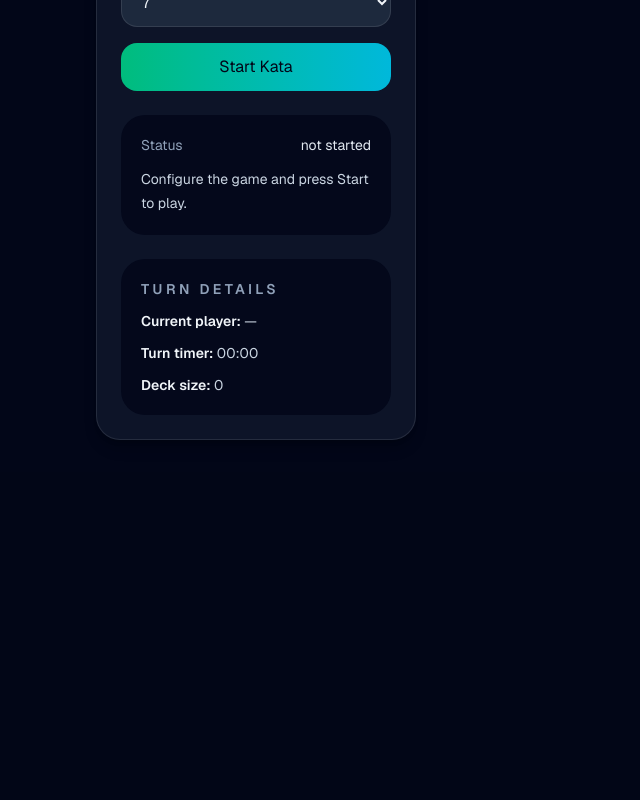
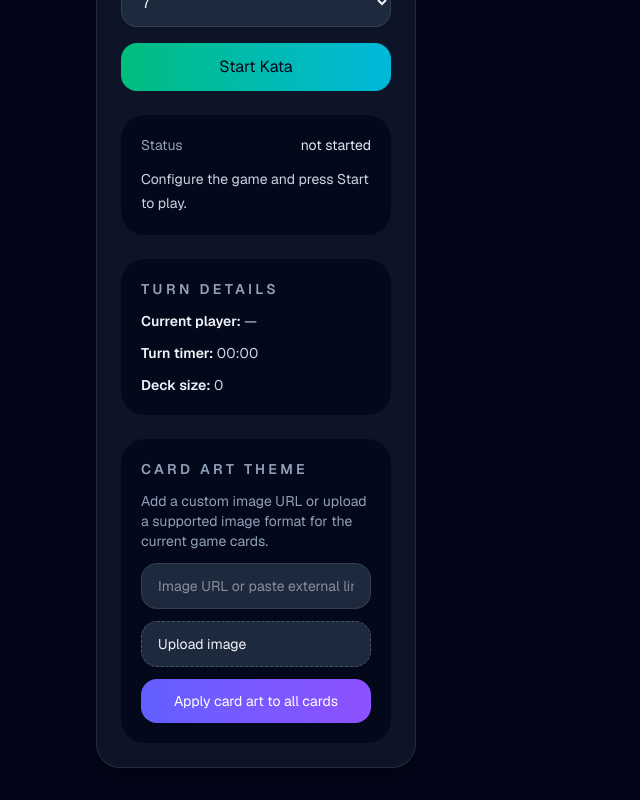
Before and after one commit to JaxnStack/card-platform, a Next.js app: page / in a window 1280 px wide. Shown: the part 432-1232 px from the top of the page, without its empty margins (0-640 px from the left). Before the commit the page ends 904 px from the top, so only its background shows below. Built offline with nearby package versions, Linux system fonts and the light colour scheme.

Commit message:
feat: added upload images and links for custom theme

```diff
--- a/src/app/page.tsx
+++ b/src/app/page.tsx
@@ -1,7 +1,7 @@
 "use client"
 
 import { AnimatePresence, motion } from "framer-motion"
-import { useEffect, useMemo, useState } from "react"
+import { useEffect, useMemo, useState, type ChangeEvent } from "react"
 import { useGame } from "@/hooks/useGame"
 import { getEngine } from "@/lib/games"
 import { getAIMove } from "@/lib/ai/basicAI"
@@ -109,7 +109,7 @@ function CardTile({ card }: { card: Card }) {
 }
 
 export default function Home() {
-  const { state, start, dispatch, reset } = useGame()
+  const { state, start, dispatch, reset, applyCardTheme } = useGame()
   const [gameType, setGameType] = useState<GameType>("kata")
   const [playerName, setPlayerName] = useState("Player")
   const [targetCard, setTargetCard] = useState("7")
@@ -120,6 +120,57 @@ export default function Home() {
   const [statusMessage, setStatusMessage] = useState(
     "Configure the game and press Start to play."
   )
+  const [customImageUrl, setCustomImageUrl] = useState("")
+  const [filePreviewUrl, setFilePreviewUrl] = useState<string | null>(null)
+  const [imageUploadError, setImageUploadError] = useState<string | null>(null)
+  const [toastMessage, setToastMessage] = useState<string | null>(null)
+
+  function handleFileUpload(event: ChangeEvent<HTMLInputElement>) {
+    const file = event.target.files?.[0]
+    if (!file) {
+      return
+    }
+
+    const allowedTypes = [
+      "image/png",
+      "image/jpeg",
+      "image/jpg",
+      "image/webp",
+      "image/gif",
+      "image/avif",
+      "image/svg+xml"
+    ]
+
+    if (!allowedTypes.includes(file.type)) {
+      setImageUploadError("Please upload a supported image type: PNG, JPG, WEBP, GIF, AVIF, SVG.")
+      return
+    }
+
+    const url = URL.createObjectURL(file)
+    if (filePreviewUrl) {
+      URL.revokeObjectURL(filePreviewUrl)
+    }
+    setFilePreviewUrl(url)
+    setImageUploadError(null)
+  }
+
+  function handleApplyCardArt() {
+    const imageUrl = filePreviewUrl ?? customImageUrl.trim()
+
+    if (!imageUrl) {
+      setImageUploadError("Enter an image URL or upload a supported file.")
+      return
+    }
+
+    if (!state) {
+      setImageUploadError("Start a game first before applying card art.")
+      return
+    }
+
+    applyCardTheme(imageUrl)
+    setToastMessage("Custom card art applied to all cards.")
+    setImageUploadError(null)
+  }
 
   const currentPlayer = state?.players[state.currentTurn]
   const validActions = useMemo(() => {
@@ -238,6 +289,12 @@ export default function Home() {
           </div>
         </header>
 
+        {toastMessage ? (
+          <div className="mb-6 rounded-3xl border border-emerald-500/20 bg-emerald-500/10 p-4 text-sm text-emerald-100 shadow-sm">
+            {toastMessage}
+          </div>
+        ) : null}
+
         <section className="grid gap-6 lg:grid-cols-[320px_1fr]">
           <div className="space-y-6 rounded-3xl border border-white/10 bg-slate-900/90 p-6 shadow-lg shadow-black/20">
             <div className="space-y-4">
@@ -329,6 +386,50 @@ export default function Home() {
                   <span className="font-semibold text-slate-100">Deck size:</span>{" "}
                   {deckSize}
                 </p>
+              </div>
+            </div>
+
+            <div className="rounded-3xl bg-slate-950/80 p-5">
+              <h2 className="mb-3 text-sm font-semibold uppercase tracking-[0.24em] text-slate-400">
+                Card art theme
+              </h2>
+              <div className="space-y-3 text-sm text-slate-300">
+                <p className="text-slate-400">
+                  Add a custom image URL or upload a supported image format for the current game cards.
+                </p>
+                <input
+                  type="text"
+                  value={customImageUrl}
+                  onChange={(event) => setCustomImageUrl(event.target.value)}
+                  placeholder="Image URL or paste external link"
+                  className="w-full rounded-2xl border border-white/10 bg-slate-800 px-4 py-3 text-sm text-slate-100 outline-none focus:border-teal-300"
+                />
+                <label className="flex cursor-pointer items-center justify-between rounded-2xl border border-dashed border-white/20 bg-slate-800 px-4 py-3 text-sm text-slate-100 transition hover:border-teal-300">
+                  <span>Upload image</span>
+                  <input
+                    type="file"
+                    accept="image/png,image/jpeg,image/jpg,image/webp,image/gif,image/avif,image/svg+xml"
+                    onChange={handleFileUpload}
+                    className="hidden"
+                  />
+                </label>
+                {filePreviewUrl ? (
+                  <img
+                    src={filePreviewUrl}
+                    alt="Card preview"
+                    className="h-28 w-full rounded-3xl object-cover"
+                  />
+                ) : null}
+                <button
+                  className="w-full rounded-2xl bg-gradient-to-r from-indigo-500 to-violet-500 px-4 py-3 text-sm font-semibold text-white transition hover:brightness-110"
+                  onClick={handleApplyCardArt}
+                  disabled={!state}
+                >
+                  Apply card art to all cards
+                </button>
+                {imageUploadError ? (
+                  <p className="text-sm text-rose-300">{imageUploadError}</p>
+                ) : null}
               </div>
             </div>
           </div>
--- a/src/hooks/useGame.ts
+++ b/src/hooks/useGame.ts
@@ -1,6 +1,6 @@
 import { useGameStore } from "@/store/gameStore"
 import { getEngine } from "@/lib/games"
-import type { GameAction, Player } from "@/types/game"
+import type { Card, GameAction, Player } from "@/types/game"
 
 export function useGame() {
   const { state, setState } = useGameStore()
@@ -21,5 +21,23 @@ export function useGame() {
     setState(null)
   }
 
-  return { state, start, dispatch, reset }
+  function applyCardTheme(imageUrl: string) {
+    if (!state) return
+
+    const cardWithImage = (card: Card) => ({
+      ...card,
+      imageUrl
+    })
+
+    setState({
+      ...state,
+      deck: state.deck.map(cardWithImage),
+      players: state.players.map((player) => ({
+        ...player,
+        hand: player.hand.map(cardWithImage)
+      }))
+    })
+  }
+
+  return { state, start, dispatch, reset, applyCardTheme }
 }
--- a/src/lib/games/ak47.ts
+++ b/src/lib/games/ak47.ts
@@ -15,7 +15,7 @@ import { GameEngine } from "./engine"
 import { GameState, Player, Card, GameAction } from "@/types/game"
 
 const VALUES = ["A", "2", "3", "4", "5", "6", "7", "8", "9", "10", "J", "Q", "K"]
-const SUITS = ["red", "blue", "green", "yellow"]
+const SUITS = ["hearts", "diamonds", "clubs", "spades"]
 
 function createDeck(): Card[] {
   const deck: Card[] = []
--- a/src/lib/games/kata.ts
+++ b/src/lib/games/kata.ts
@@ -27,6 +27,7 @@ import { GameEngine } from "./engine"
 import { GameState, Player, Card, GameAction } from "@/types/game"
 
 const VALUES = ["A","2","3","4","5","6","7","8","9","10","J","Q","K"]
+const SUITS = ["hearts", "diamonds", "clubs", "spades"]
 
 /**
  * Create a standard shuffled deck
@@ -34,12 +35,12 @@ const VALUES = ["A","2","3","4","5","6","7","8","9","10","J","Q","K"]
 function createDeck(): Card[] {
   const deck: Card[] = []
 
-  for (let i = 0; i < 4; i++) {
+  for (let i = 0; i < SUITS.length; i++) {
     for (const v of VALUES) {
       deck.push({
-        id: `${v}-${i}-${Math.random()}`,
+        id: `${v}-${SUITS[i]}-${Math.random()}`,
         value: v,
-        suit: "ignored"
+        suit: SUITS[i]
       })
     }
   }
@@ -119,7 +120,19 @@ export const kataEngine: GameEngine = {
           return state
         }
 
-        const index = Math.max(0, Math.min(action.payload, state.deck.length))
+        const maxCutIndex = Math.max(0, state.deck.length - 2)
+        const index = Math.max(0, Math.min(action.payload, maxCutIndex))
+
+        if (action.payload < 0 || action.payload >= state.deck.length - 1) {
+          return {
+            ...state,
+            meta: {
+              ...state.meta,
+              step: "invalid-cut"
+            }
+          }
+        }
+
         const topHalf = state.deck.slice(0, index)
         const bottomHalf = state.deck.slice(index)
         const cutCard = topHalf[topHalf.length - 1]
```
